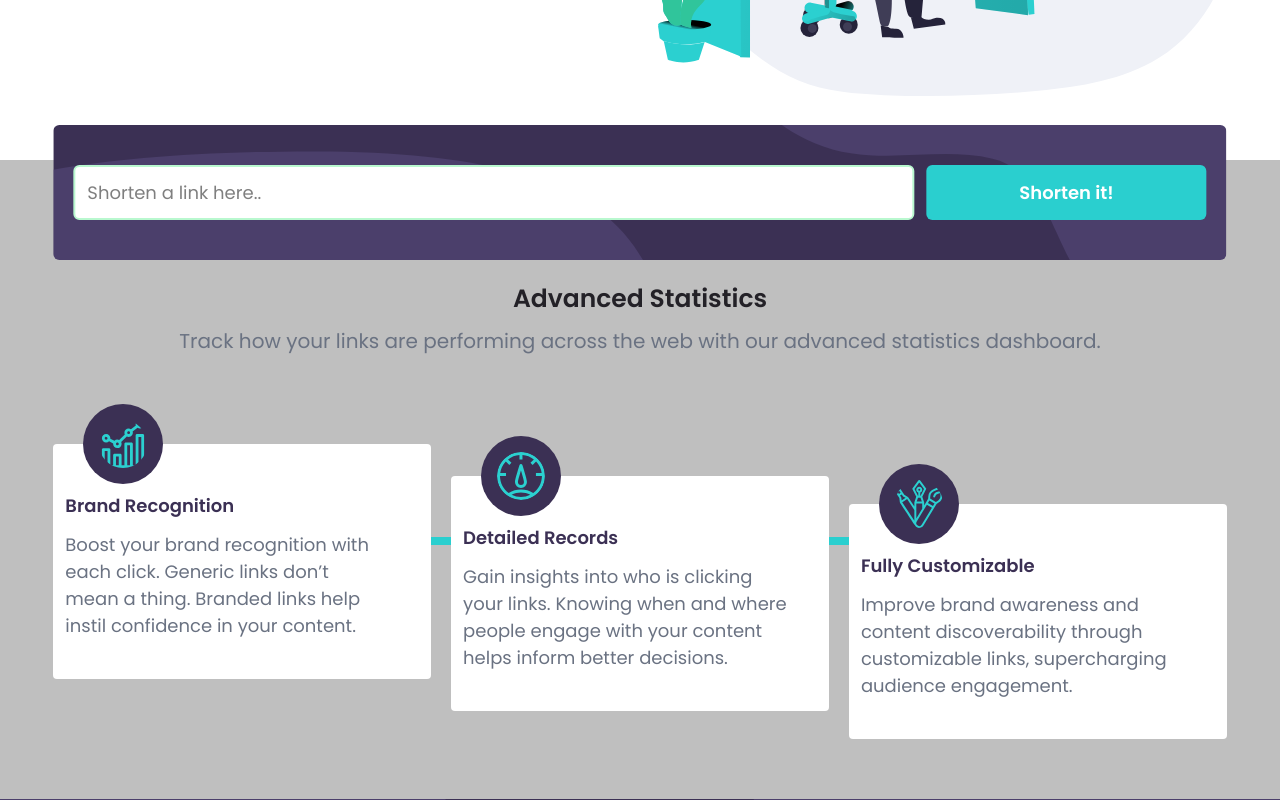
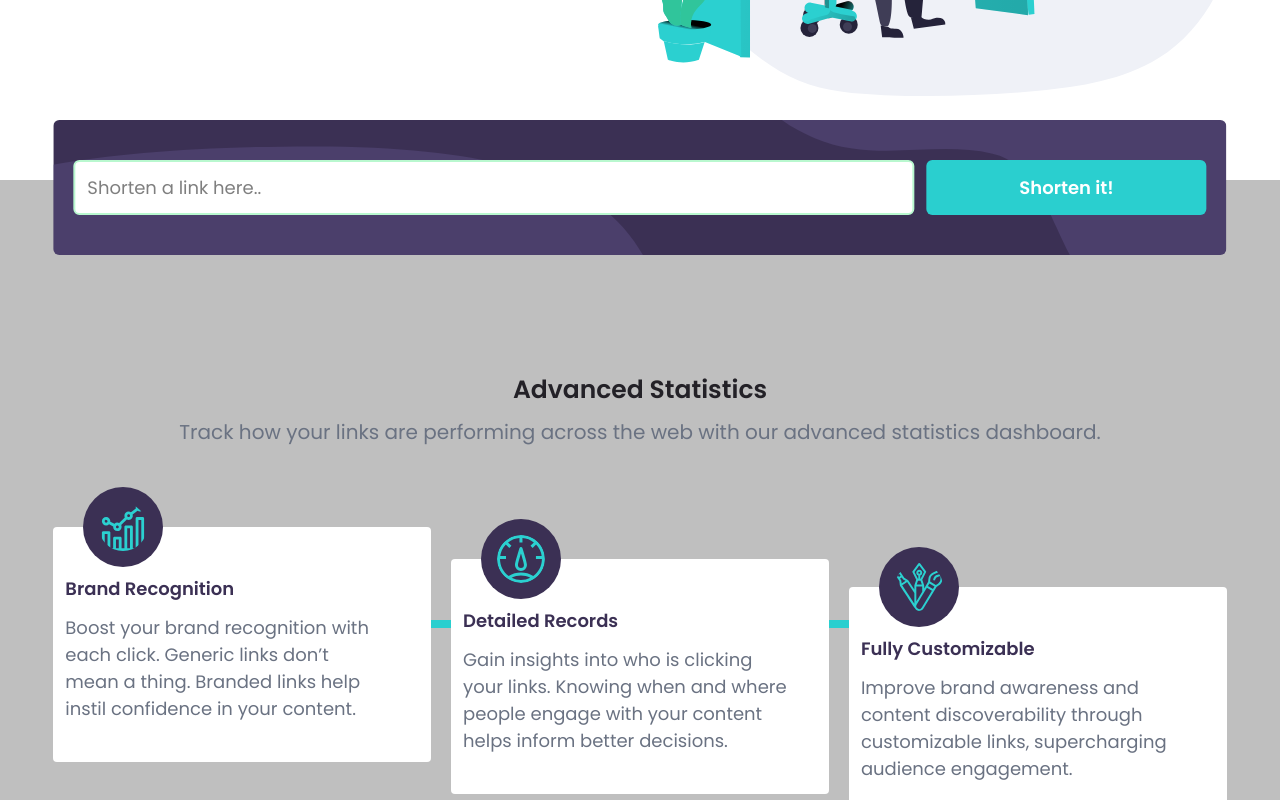
Before and after one commit to dayosvoid/URI-shorten-api-, a React (Vite) app: page / in a window 1280 px wide. Shown: the part 380-1180 px from the top of the page. Built offline with nearby package versions, Linux system fonts and the light colour scheme.

Commit message:
design fixes
made design fixes to  the input component and footer

```diff
--- a/src/Component/Footer.jsx
+++ b/src/Component/Footer.jsx
@@ -43,10 +43,10 @@ const Footer = () => {
             </div>
             {/* social */}
             <div className='flex gap-5'>
-                <span><img src={facebook} alt="facebook" className='w-[30px] hover:text-[hsla(180,66%,67%,1.00)] cursor-pointer ' /></span>
-                <span><img src={twitter} alt="twitter" className='w-[30px] hover:text-[hsla(180,66%,67%,1.00)] cursor-pointer' /></span>
-                <span><img src={pinterest} alt="pinterest" className='w-[30px] hover:text-[hsla(180,66%,67%,1.00)] cursor-pointer' /></span>
-                <span><img src={instagram} alt="instagram" className='w-[30px] hover:text-[hsla(180,66%,67%,1.00)] cursor-pointer' /></span>
+                <span><img src={facebook} alt="facebook" className='w-auto  cursor-pointer ' /></span>
+                <span><img src={twitter} alt="twitter" className='w-auto cursor-pointer' /></span>
+                <span><img src={pinterest} alt="pinterest" className='w-auto  cursor-pointer' /></span>
+                <span><img src={instagram} alt="instagram" className='w-auto cursor-pointer' /></span>
             </div>
         </div>
 
--- a/src/Component/Hero.jsx
+++ b/src/Component/Hero.jsx
@@ -3,7 +3,7 @@ import Heroimg from "../assets/images/illustration-working.svg"
 
 const Hero = () => {
   return (
-    <div className='pb-8 md:flex flex-row-reverse justify-center relative md:mt-4 md:mb-30'>
+    <div className='pb-8 md:flex flex-row-reverse justify-center relative md:mt-4 md:mb-35'>
          {/* hero section */}
             {/* image */}
             <div className='w-[100%] pl-5.5 overflow-hidden md:hidden'><img src={Heroimg} alt="image" className='min-w-[500px]'/></div>
--- a/src/Component/Input.jsx
+++ b/src/Component/Input.jsx
@@ -107,9 +107,9 @@ const Input = () => {
 
 
   return (
-    <div className='pt-8 bg-[hsl(0,0%,75%)] mt-25'>
-        <div className='container mx-auto w-11/12 space-y-10 py-10  relative'>
-            <div className='input px-5 py-7  md:py-10 bg-[hsl(257,27%,26%)] rounded-md absolute top-[-9%] md:top-[-11%] left-[50%] -translate-x-1/2 w-full' >
+    <div className=' bg-[hsl(0,0%,75%)] mt-25'>
+        <div className='container mx-auto w-11/12 space-y-10 pb-10 relative '>
+            <div className='input px-5 py-7  md:py-10 bg-[hsl(257,27%,26%)] rounded-md relative top-[-90px] md:top-[-60px] left-[50%] -translate-x-1/2 w-full' >
             {/* the link form */}
                 <form action="post" onSubmit={handleSubmit} className='flex md:flex-row flex-col gap-8 md:gap-3 relative'>
                     <input type="text" placeholder='Shorten a link here..' style={{color:error?'red':'black'}} className={` ${error ? 'border-red-500' : 'border-green-200'} border-2 py-3 pl-3 text-gray-800 text-[12px] md:text-[18px] bg-white rounded-md md:w-[75%] outline-none focus:text-black`} value={input} onChange={(e)=>setInput(e.target.value)} />
@@ -118,11 +118,12 @@ const Input = () => {
                 </form>
            </div>
 
+        <div className='relative top-[-100px] md:top-[-70px]  left-[50%] -translate-x-1/2'>
             {/*mapped through fetched shorten links from linkHistory */}
             {
                 linkHistory && linkHistory.map((link)=>(
-                    <div key={link.id} className='px-3 py-1 flex md:flex-row flex-col bg-white mt-10 md:mt-8 md:justify-between md:text-balance md:items-center rounded-md'>
-                    <p className='px-3 py-2 md:w-[70%] overflow-hidden'>{link.original}</p>
+                    <div key={link.id} className='px-3 py-1 flex md:flex-row flex-col bg-white mt-10 md:mt-5 md:justify-between md:text-balance md:items-center rounded-md'>
+                    <p className='px-3 py-2 w-full md:w-[70%] overflow-hidden text-cente md:text-start'>{link.original}</p>
                     {/* the thin horizontal line on mobile */}
                     <div className='border border-gray-500 w-full md:hidden'></div>
                     <div className='flex flex-col py-2 md:flex-row items-center'>
@@ -136,10 +137,13 @@ const Input = () => {
             }
 
 
+        </div>
+
+
             {/* Advanced stats section */}
             <div className='pb-20'>
                 {/* header/paragraphy*/}
-                <div className='py-12 text-center flex flex-center flex-col items-center justify-center gap-4 md:gap-2'>
+                <div className='pt-4 pb-10 text-center flex flex-center flex-col items-center justify-center gap-4 md:gap-2'>
                     <h2 className='text-[hsl(260,8%,14%)] font-semibold text-[25px] text-center'>Advanced Statistics</h2>
                     <p className='text-gray-500 text-balanced px-2 md:px-20 text-[16px] sm:text-[20px]'>Track how your links are performing across the web with our
                     advanced statistics dashboard.</p>
```
